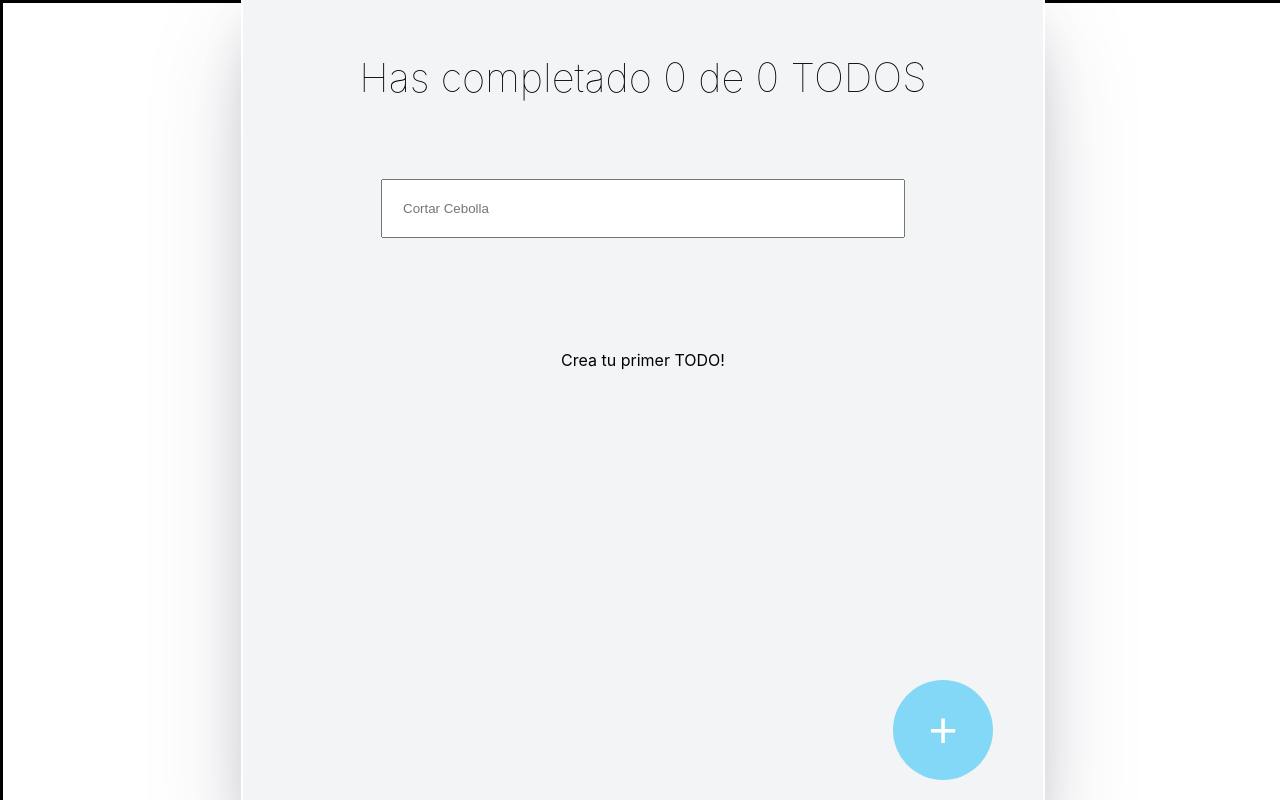
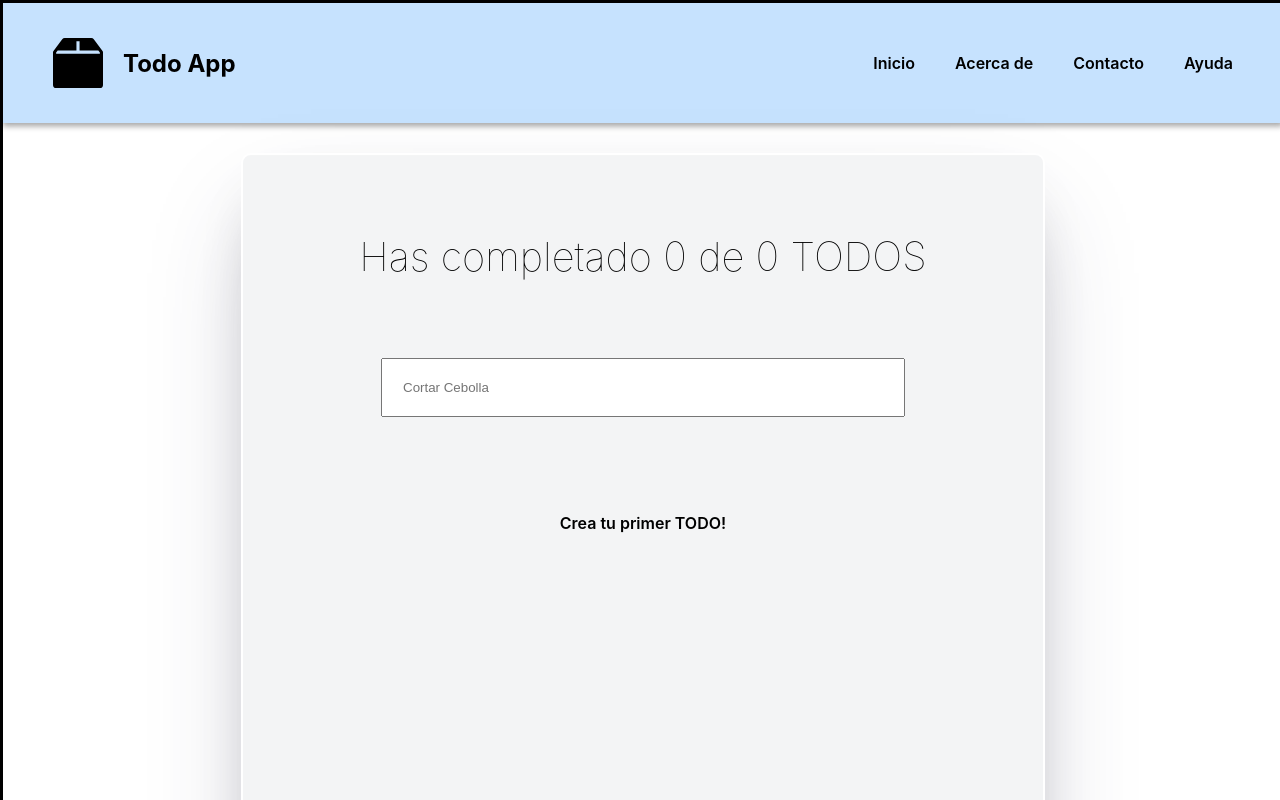
Before and after one commit to PANAMA-TEC/SEMESTRAL-lX-1LS244, a React (Vite) app: page / in a window 1280 px wide. Shown: the top 800 px of the page. Built offline with nearby package versions, Linux system fonts and the light colour scheme.

Commit message:
navegador superior

```diff
--- a/src/components/App/index.css
+++ b/src/components/App/index.css
@@ -2,7 +2,7 @@
 
   text-align: center;
   display: flex;
-  flex-direction: row;
+  flex-direction: column;
   align-items: center;
   justify-content: center;
 
@@ -75,3 +75,10 @@
   border-width: 2px;
 
 }
+
+.logo-empresa {
+  display: flex;
+  flex-direction: row;
+  gap:20px;
+  align-items: center;
+}
--- a/src/components/App/index.jsx
+++ b/src/components/App/index.jsx
@@ -12,6 +12,8 @@ import { TodoContext } from '../TodoContext';
 import { Modal } from '../../Modal';
 import React from 'react';
 import { TodoForm } from '../TodoForm';
+import { NavegadorSuperior } from '../NavegadorSuperior';
+import { AppLogo } from '../AppLogo';
 
 
 /**
@@ -36,9 +38,11 @@ const App = () =>{
   const { loading, searchedTodo, error, toggleToDo, deleteTodo, openModal } = React.useContext(TodoContext);
 
   return(
+      <div className='App'>
+
+        <NavegadorSuperior />
 
 
-        <div className='App'>
 
         <div className='contenedorPrincipal'>
 
--- /dev/null
+++ b/src/components/AppLogo/index.css
@@ -0,0 +1,25 @@
+.buttonAgregar {
+    width: 100px;
+    height: 100px;
+    border-radius: 50%;
+    font-size: 50px;
+
+    position: absolute;
+    right: 50px;
+    bottom:50px;
+    background-color: rgb(130,216,246);
+    color: white;
+    border-style: none;
+    cursor: pointer;
+
+
+    transform: rotate(0deg);
+    transition: 0.3s ease;
+    z-index: 2
+
+}
+
+.buttonAgregar:hover {
+    transform: rotate(224deg);
+
+}
--- /dev/null
+++ b/src/components/AppLogo/index.jsx
@@ -0,0 +1,18 @@
+import './index.css';
+import React from 'react';
+import { TodoContext } from '../TodoContext';
+
+const AppLogo = () => {
+
+  return(
+
+    <svg xmlns="http://www.w3.org/2000/svg" width="50" height="50" fill="currentColor" class="bi bi-box2-fill" viewBox="0 0 16 16">
+      <path d="M3.75 0a1 1 0 0 0-.8.4L.1 4.2a.5.5 0 0 0-.1.3V15a1 1 0 0 0 1 1h14a1 1 0 0 0 1-1V4.5a.5.5 0 0 0-.1-.3L13.05.4a1 1 0 0 0-.8-.4zM15 4.667V5H1v-.333L1.5 4h6V1h1v3h6z"/>
+    </svg>
+
+  );
+}
+
+
+
+export { AppLogo };
--- /dev/null
+++ b/src/components/NavegadorSuperior/index.css
@@ -0,0 +1,39 @@
+.NavegadorSuperior {
+    display: flex;
+    justify-content: space-between;
+    align-items: center;
+    background-color: #c6e2fe;
+
+    box-sizing: border-box;
+
+
+
+    width: 100vw;
+    height: 15vh;
+    padding: 20px 50px;
+
+    box-shadow: 0 3px 6px rgba(0,0,0,0.16), 0 3px 6px rgba(0,0,0,0.23);
+    margin-bottom: 30px;
+
+
+}
+
+.NavegadorSuperiorDirecciones{
+    display: flex;
+    align-items: center;
+    gap: 40px;
+}
+
+ul {
+    display: flex;
+    list-style: none;
+    padding: 0;
+    margin: 0;
+
+    font-weight: 600;
+
+}
+
+li {
+    CURSOR: pointer;
+}
--- /dev/null
+++ b/src/components/NavegadorSuperior/index.jsx
@@ -0,0 +1,39 @@
+import './index.css';
+import React from 'react';
+import { TodoContext } from '../TodoContext';
+
+
+
+
+const NavegadorSuperior = ( {children} ) => {
+
+
+  return(
+
+    <nav className='NavegadorSuperior'>
+
+      <div className='logo-empresa'>
+
+        <svg xmlns="http://www.w3.org/2000/svg" width="50" height="50" fill="currentColor" class="bi bi-box2-fill" viewBox="0 0 16 16">
+          <path d="M3.75 0a1 1 0 0 0-.8.4L.1 4.2a.5.5 0 0 0-.1.3V15a1 1 0 0 0 1 1h14a1 1 0 0 0 1-1V4.5a.5.5 0 0 0-.1-.3L13.05.4a1 1 0 0 0-.8-.4zM15 4.667V5H1v-.333L1.5 4h6V1h1v3h6z"/>
+        </svg>
+
+        <h1 className='titulo'>Todo App</h1>
+
+      </div>
+
+      <ul className='NavegadorSuperiorDirecciones'>
+        <li className='direccion'>Inicio</li>
+        <li className='direccion'>Acerca de</li>
+        <li className='direccion'>Contacto</li>
+        <li className='direccion'>Ayuda</li>
+      </ul>
+
+    </nav>
+
+  );
+}
+
+
+
+export { NavegadorSuperior };
--- a/src/index.css
+++ b/src/index.css
@@ -7,7 +7,7 @@ body {
   -moz-osx-font-smoothing: grayscale;
   border-style: solid;
 
-  height: 100vh;
+
   width: 100vw;
   display: flex;
   flex-direction: column;
```
Lines whose indentation alone changed are shown as unchanged.
